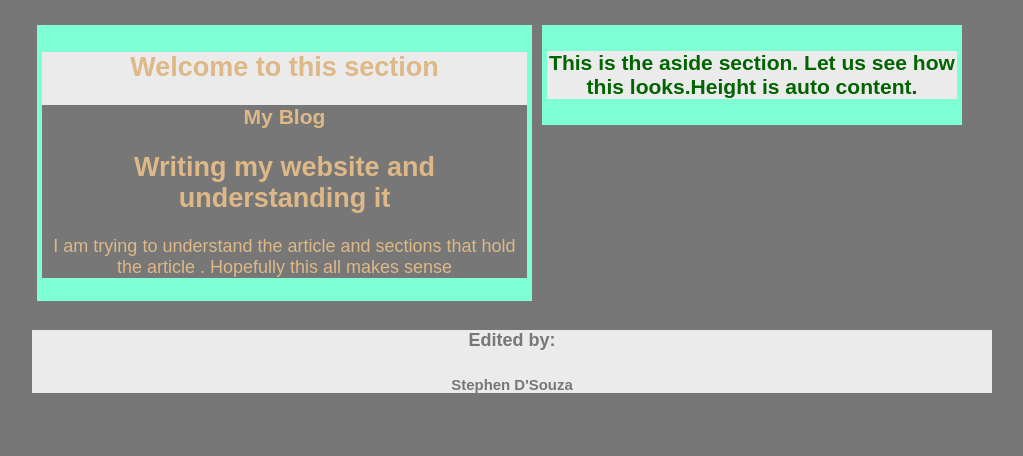
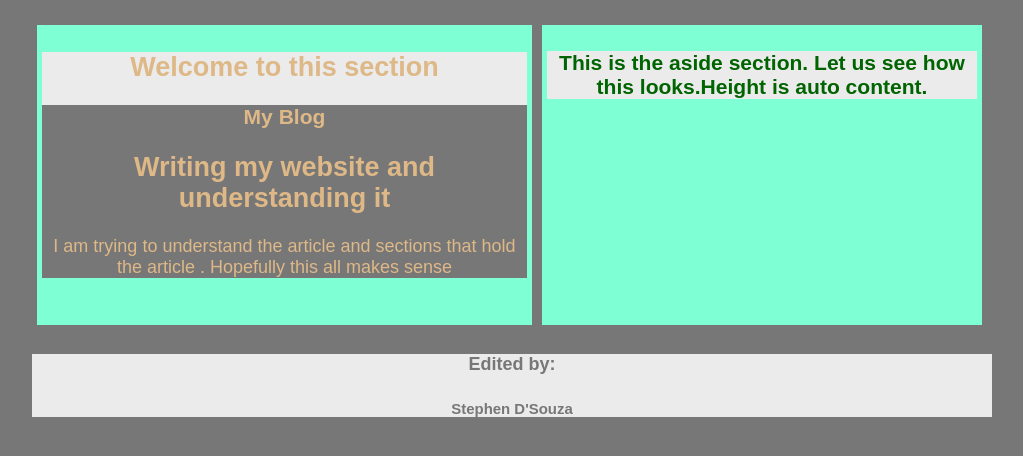
Before and after one commit to Stephen-dsouza/HW-Wireframe, a plain HTML site: page index.html in a window 1280 px wide. Shown: the part 124-580 px from the top of the page, without its empty margins (128-1151 px from the left). Drawn offline with Linux system fonts and the light colour scheme.

Commit message:
minor changes to aside

```diff
--- a/style.css
+++ b/style.css
@@ -32,23 +32,25 @@ article {
 .clearfix::after {
   content: "";
   display: block;
-  clear: both;
+  clear: both;}
+  .container{
+    width 0 auto;
+  }
 
-}
 .container1 {
   float: left;
   width:495px;
   background-color: aquamarine;
-  height:auto;
+  height:300px;;
   margin: 5px;
   padding: 5px;
 }
 
 .container2 {
   float: left;
-  width:420px;
+  width:440px;
   background-color: aquamarine;
-  height:auto;
+  height:300px;;
   margin: 5px;
   padding: 5px;
 }
```
